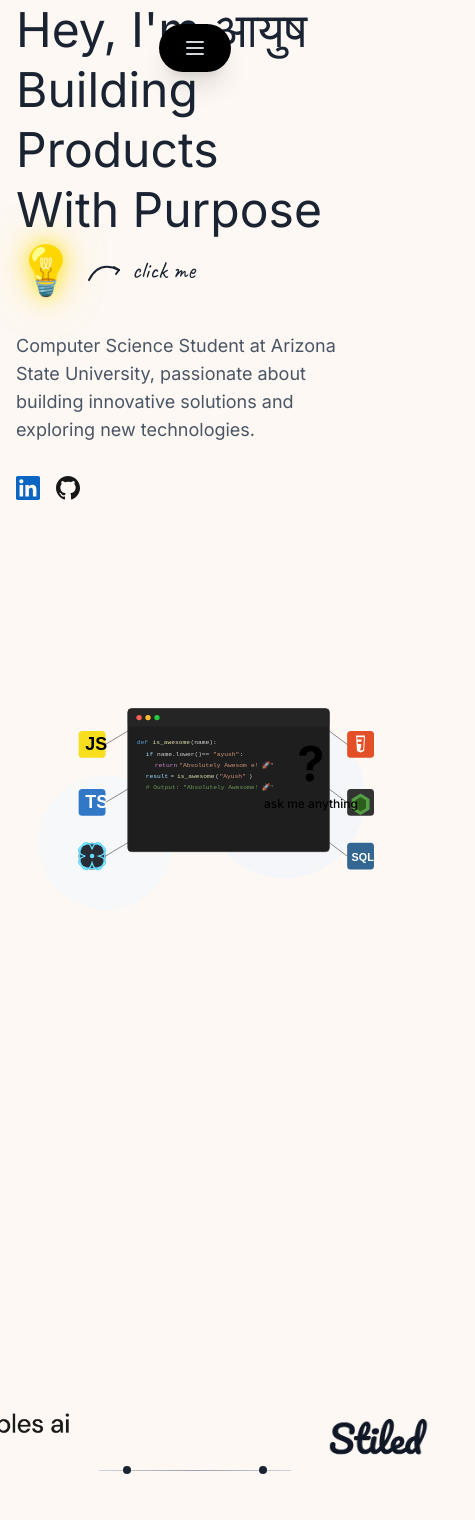
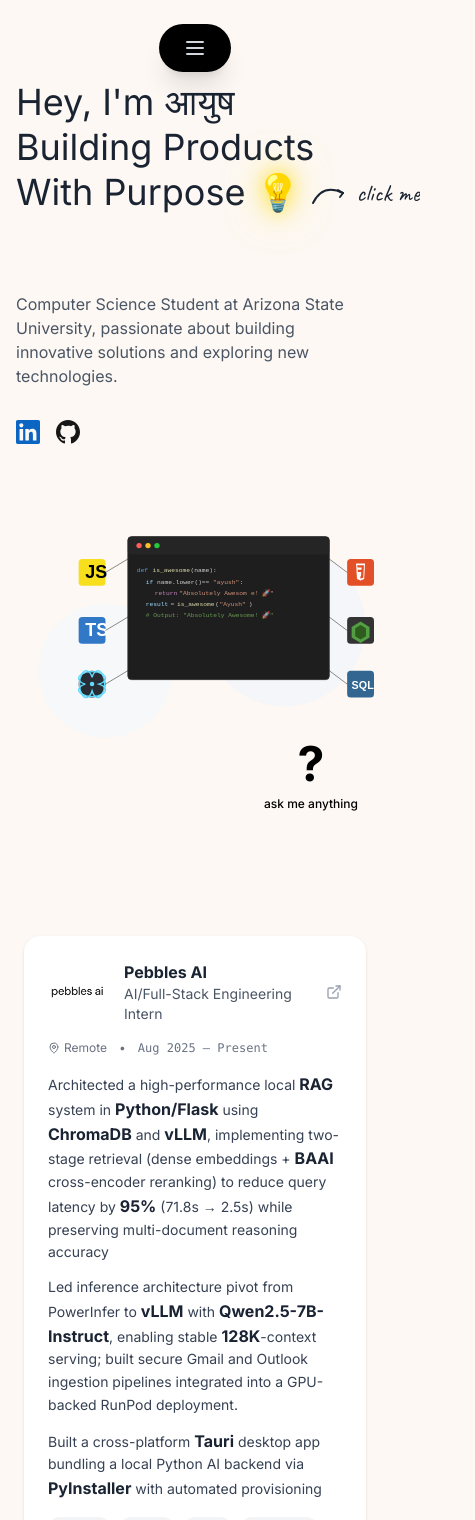
Before and after one commit to AyushShejwal/portfolio, a Next.js app: page / in a window 390 px wide. Shown: the top 1520 px of the page, 475 px wide, since content can reach past the window. Built offline with nearby package versions, Linux system fonts and the light colour scheme.

Commit message:
Updated urls and resume

```diff
--- a/app/page.tsx
+++ b/app/page.tsx
@@ -266,13 +266,81 @@ const ExperienceCard = ({ exp, index }: { exp: Experience; index: number }) => {
   );
 };
 
+const MobileExperienceCard = ({ exp }: { exp: Experience }) => {
+  return (
+    <div className="bg-white rounded-2xl p-6 shadow-sm">
+      <a
+        href={exp.url}
+        target="_blank"
+        rel="noopener noreferrer"
+        className="flex items-center gap-4 mb-4"
+      >
+        <Image
+          src={exp.logo}
+          alt={exp.company}
+          width={60}
+          height={60}
+          className="object-contain rounded-lg"
+        />
+        <div className="flex-1">
+          <h3 className="font-bold text-[#1a2332] text-base">{exp.company}</h3>
+          <p className="text-sm text-gray-600">{exp.role}</p>
+        </div>
+        <ExternalLink className="w-4 h-4 text-gray-400" />
+      </a>
+
+      <div className="flex items-center gap-3 mb-4 text-xs text-gray-500">
+        <div className="flex items-center gap-1">
+          <MapPin className="w-3 h-3" />
+          {exp.location}
+        </div>
+        <span>•</span>
+        <span className="font-mono">{exp.period}</span>
+      </div>
+
+      <div className="space-y-3 mb-4">
+        {exp.bullets.map((bullet, idx) => (
+          <p key={idx} className="text-sm text-gray-700 leading-relaxed">
+            {renderTextWithBoldKeywords(bullet.text)}
+          </p>
+        ))}
+      </div>
+
+      <div className="flex flex-wrap gap-2">
+        {exp.tags.map((tag) => (
+          <span
+            key={tag}
+            className="rounded-full bg-gray-100 px-2.5 py-1 font-mono text-xs text-gray-700"
+          >
+            {tag}
+          </span>
+        ))}
+      </div>
+    </div>
+  );
+};
+
 const ExperienceSection = () => {
   return (
-    <section id="experience" className="snap-section relative min-h-screen flex items-center justify-center px-6 md:px-12 bg-[#FDF8F3]">
+    <section id="experience" className="snap-section relative min-h-screen flex items-center justify-center px-6 md:px-12 bg-[#FDF8F3] py-20">
       <div className="max-w-6xl mx-auto w-full">
+        {/* Mobile: Vertical Stack */}
+        <div className="md:hidden space-y-6">
+          {experiences.map((exp, idx) => (
+            <motion.div
+              key={idx}
+              initial={{ opacity: 0, y: 20 }}
+              whileInView={{ opacity: 1, y: 0 }}
+              viewport={{ once: true }}
+              transition={{ delay: idx * 0.1 }}
+            >
+              <MobileExperienceCard exp={exp} />
+            </motion.div>
+          ))}
+        </div>
 
-        {/* Horizontal timeline */}
-        <div className="relative flex items-center justify-center gap-32 max-w-6xl mx-auto">
+        {/* Desktop: Horizontal timeline */}
+        <div className="hidden md:flex relative items-center justify-center gap-32 max-w-6xl mx-auto">
           {/* Horizontal line */}
           <div className="absolute left-1/2 -translate-x-1/2 w-48 h-px bg-gradient-to-r from-gray-300 via-gray-400 to-gray-300" />
 
@@ -391,11 +459,11 @@ export default function Home() {
       <ChatWidget />
       <div>
         {/* Hero Section */}
-        <section className="hero-section relative min-h-screen px-4 flex flex-col items-center justify-center">
-          <div className="max-w-7xl mx-auto w-full grid grid-cols-1 lg:grid-cols-2 gap-12 items-center">
+        <section className="hero-section relative min-h-screen px-4 md:px-8 py-20 md:py-0 flex flex-col items-center justify-center">
+          <div className="max-w-7xl mx-auto w-full grid grid-cols-1 lg:grid-cols-2 gap-8 md:gap-12 items-center">
             {/* Left Content */}
             <div className="space-y-8">
-              <h1 className="text-5xl md:text-6xl lg:text-7xl text-[#1a2332] leading-tight min-h-[200px] md:min-h-[220px] lg:min-h-[270px]">
+              <h1 className="text-4xl md:text-6xl lg:text-7xl text-[#1a2332] leading-tight min-h-[180px] md:min-h-[220px] lg:min-h-[270px]">
                 {displayLines.map((line, index) => (
                   <span key={index}>
                     {index === 0 ? (
@@ -495,18 +563,18 @@ export default function Home() {
                   </span>
                 ))}
               </h1>
-              <p className="text-gray-600 text-lg max-w-lg">
+              <p className="text-gray-600 text-base md:text-lg max-w-lg">
                 Computer Science Student at Arizona State University, passionate about building innovative solutions and exploring new technologies.
               </p>
 
               {/* Social Links */}
               <div className="flex gap-4">
-                <a href="https://linkedin.com/in/your-linkedin" target="_blank" rel="noopener noreferrer" className="text-[#0A66C2] hover:text-[#004182] transition-colors">
+                <a href="https://www.linkedin.com/in/ayush2204/" target="_blank" rel="noopener noreferrer" className="text-[#0A66C2] hover:text-[#004182] transition-colors">
                   <svg className="w-6 h-6" fill="currentColor" viewBox="0 0 24 24">
                     <path d="M20.447 20.452h-3.554v-5.569c0-1.328-.027-3.037-1.852-3.037-1.853 0-2.136 1.445-2.136 2.939v5.667H9.351V9h3.414v1.561h.046c.477-.9 1.637-1.85 3.37-1.85 3.601 0 4.267 2.37 4.267 5.455v6.286zM5.337 7.433c-1.144 0-2.063-.926-2.063-2.065 0-1.138.92-2.063 2.063-2.063 1.14 0 2.064.925 2.064 2.063 0 1.139-.925 2.065-2.064 2.065zm1.782 13.019H3.555V9h3.564v11.452zM22.225 0H1.771C.792 0 0 .774 0 1.729v20.542C0 23.227.792 24 1.771 24h20.451C23.2 24 24 23.227 24 22.271V1.729C24 .774 23.2 0 22.222 0h.003z"/>
                   </svg>
                 </a>
-                <a href="https://github.com/your-username" target="_blank" rel="noopener noreferrer" className="text-[#181717] hover:text-[#000000] transition-colors">
+                <a href="https://github.com/ayushshejwal" target="_blank" rel="noopener noreferrer" className="text-[#181717] hover:text-[#000000] transition-colors">
                   <svg className="w-6 h-6" fill="currentColor" viewBox="0 0 24 24">
                     <path d="M12 0C5.374 0 0 5.373 0 12c0 5.302 3.438 9.8 8.207 11.387.599.111.793-.261.793-.577v-2.234c-3.338.726-4.033-1.416-4.033-1.416-.546-1.387-1.333-1.756-1.333-1.756-1.089-.745.083-.729.083-.729 1.205.084 1.839 1.237 1.839 1.237 1.07 1.834 2.807 1.304 3.492.997.107-.775.418-1.305.762-1.604-2.665-.305-5.467-1.334-5.467-5.931 0-1.311.469-2.381 1.236-3.221-.124-.303-.535-1.524.117-3.176 0 0 1.008-.322 3.301 1.23A11.509 11.509 0 0112 5.803c1.02.005 2.047.138 3.006.404 2.291-1.552 3.297-1.23 3.297-1.23.653 1.653.242 2.874.118 3.176.77.84 1.235 1.911 1.235 3.221 0 4.609-2.807 5.624-5.479 5.921.43.372.823 1.102.823 2.222v3.293c0 .319.192.694.801.576C20.566 21.797 24 17.3 24 12c0-6.627-5.373-12-12-12z"/>
                   </svg>
@@ -515,7 +583,7 @@ export default function Home() {
             </div>
 
             {/* Right Illustration */}
-            <div className="relative h-[500px] w-full">
+            <div className="relative h-[300px] md:h-[400px] lg:h-[500px] w-full">
               <Image
                 src="/images/hero-illustration.svg"
                 alt="Hero Illustration"
@@ -566,7 +634,7 @@ export default function Home() {
               {/* Social Links */}
               <div className="flex gap-6 justify-center">
                 <motion.a
-                  href="https://linkedin.com/in/ayush-shejwal"
+                  href="https://www.linkedin.com/in/ayush2204/"
                   target="_blank"
                   rel="noopener noreferrer"
                   className="text-[#0A66C2] hover:text-[#004182] transition-colors"
```
Also changed, not shown: 1 other file (tests, documents, lock files or other folders).
